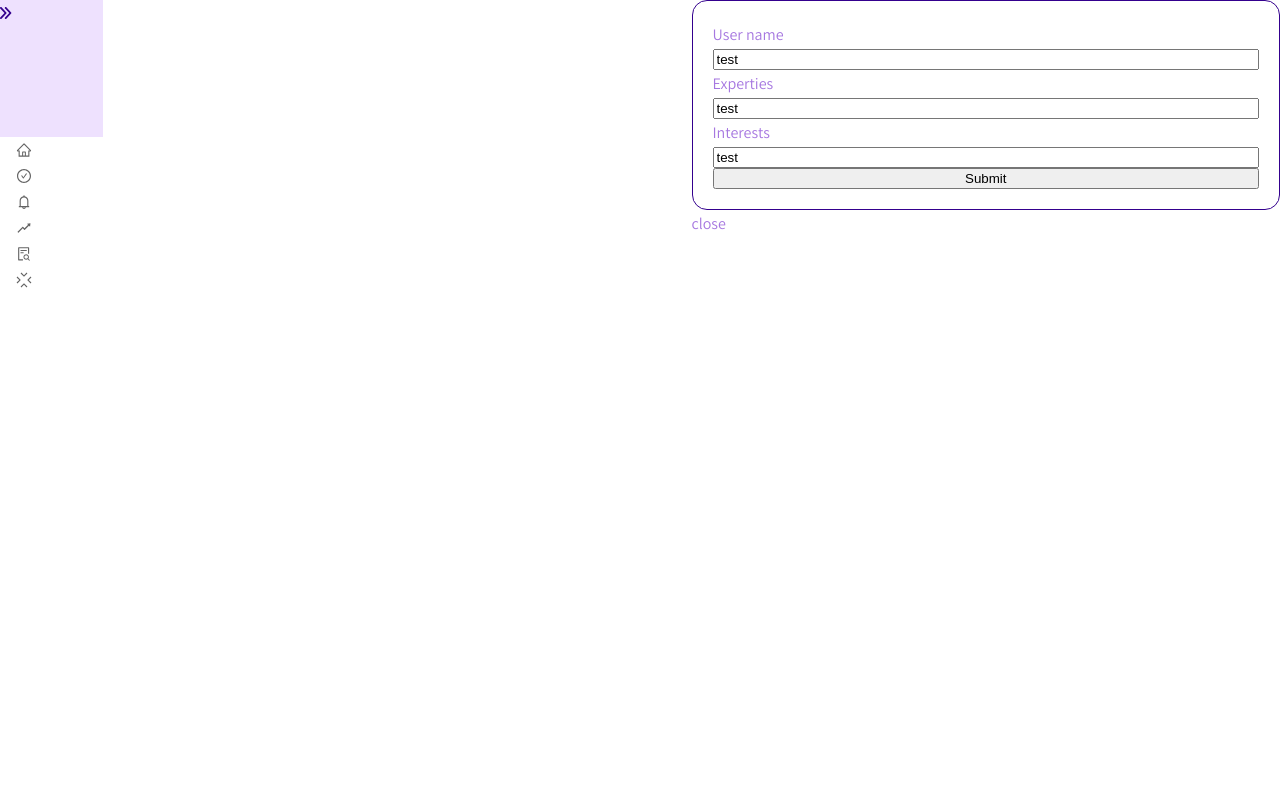
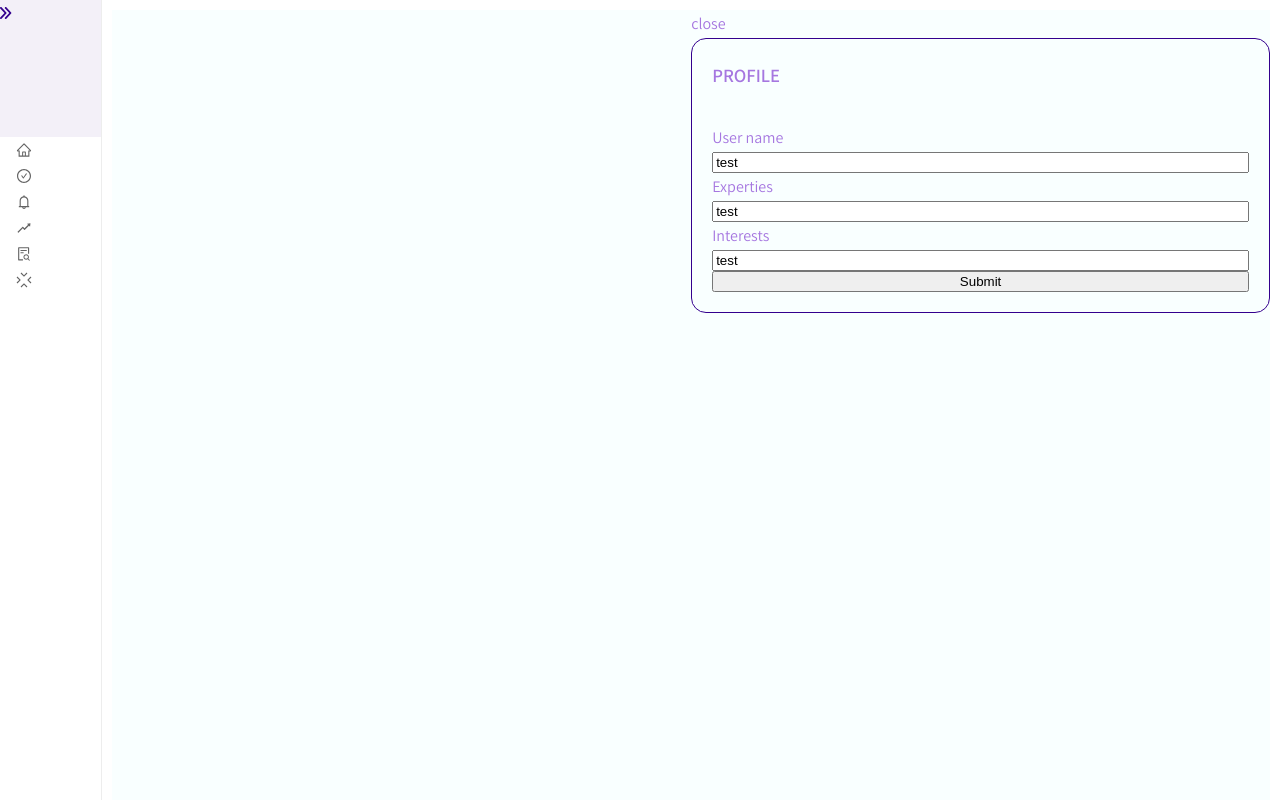
Before and after one commit to moriyaeldar/just_a_like, a React (Create React App) app in the folder client/: page /tasks in a window 1280 px wide. Both pictures are taken after a click on the link 1271 px from the left and 14 px from the top of the page. Shown: the top 800 px of the page. Built offline with nearby package versions, Linux system fonts and the light colour scheme.

Commit message:
side-bar

```diff
--- a/client/src/general/components/app-header.tsx
+++ b/client/src/general/components/app-header.tsx
@@ -15,13 +15,16 @@ export const Header = () => {
   };
   return (
     <section className="header">
-     {!isModalOpen&&( <a onClick={openModal}>
-        <UserIcon />
-      </a>)}
+      {!isModalOpen && (
+        <a onClick={openModal}>
+          <UserIcon />
+        </a>
+      )}
       {isModalOpen && (
         <div className="user-modal">
+          <a onClick={onCloseModal}>close</a>
+
           <Profile />
-          <a onClick={onCloseModal}>close</a>
         </div>
       )}
     </section>
--- a/client/src/general/styles/basics/_base.scss
+++ b/client/src/general/styles/basics/_base.scss
@@ -32,6 +32,8 @@ h1,h2,h3,h4,h5,h6 {
 
 
 
+
+
 p {
     margin: 0 0 2rem;
     max-width: 46ch;
--- a/client/src/general/styles/cmps/header.scss
+++ b/client/src/general/styles/cmps/header.scss
@@ -1,4 +1,5 @@
 .header{
     display: flex;
     justify-content: flex-end;
+    background-color: $clr11;
 }
--- a/client/src/general/styles/cmps/sidebar.scss
+++ b/client/src/general/styles/cmps/sidebar.scss
@@ -2,6 +2,7 @@
   width: 15rem;
   background-color:$clr7;
   color: $txt;
+  border-right: #00000012 0.5px solid;
 }
 
 .sidebar-container h3 {
@@ -44,12 +45,14 @@
 }
 
 .logo-container{
-  background-color: $clr3;
+  background-color: $clr4;
 }
 .mini-side-bar{
+  border-right: #00000012 0.5px solid;
   .buttons-container{
     display: flex;
   flex-direction: column;
+
   button{
     width: 100%;
     display: flex;
--- a/client/src/general/styles/setup/_variables.scss
+++ b/client/src/general/styles/setup/_variables.scss
@@ -9,6 +9,7 @@ $clr7: #ffffff;
 $clr8: #000000bf;
 $clr9: #00000080;
 $clr10: #e5e5e5;
+$clr11:#69F0ED0A;
 $txt: #000000de;
 
 // System colors
--- a/client/src/hoc/Layout/layout.scss
+++ b/client/src/hoc/Layout/layout.scss
@@ -5,5 +5,6 @@
     width: 100%;
     display: flex;
     flex-direction: column;
+    margin: 10px;
   }
 }
--- a/client/src/users/pages/profile.tsx
+++ b/client/src/users/pages/profile.tsx
@@ -25,6 +25,7 @@ const onSubmit: SubmitHandler<Inputs> = data => console.log(data);
   return (
     <section className="profile-page">
  <form onSubmit={handleSubmit(onSubmit)}>
+   <h1>Profile</h1>
  <label htmlFor="user-name">User name</label>
       <input id="user-name" defaultValue="test" {...register("example")} />
       <label htmlFor="experties">Experties</label>
```
